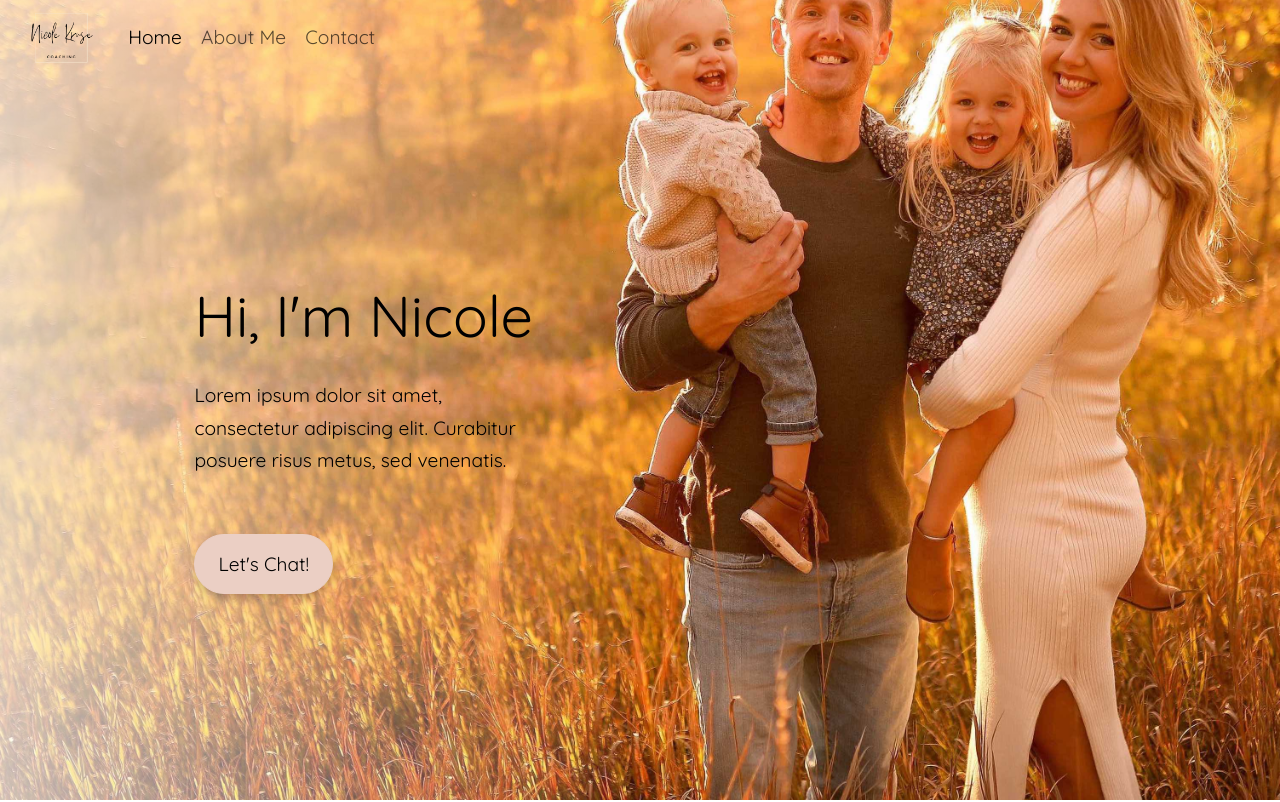
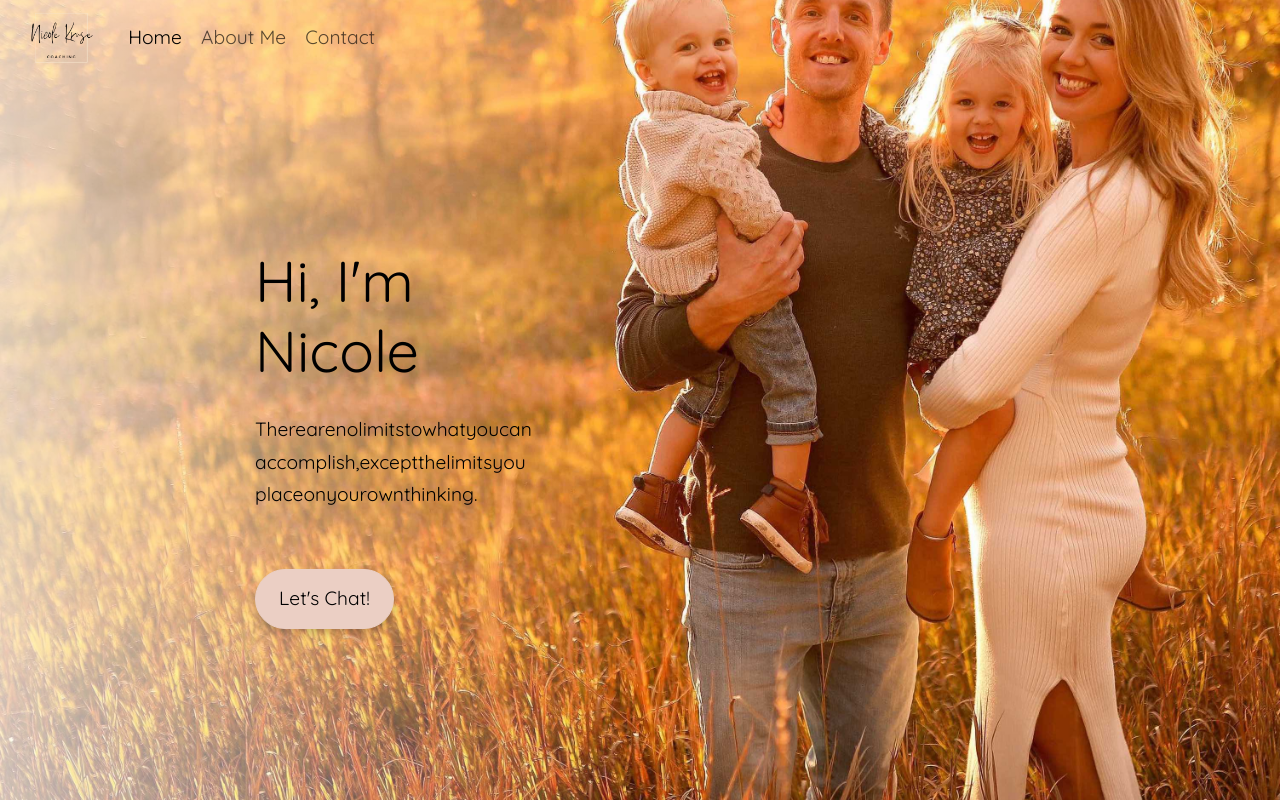
Before and after one commit to ericlafontsee/Nicole-Kruse-Coaching, a React (Create React App) app: page / in a window 1280 px wide. Shown: the top 802 px of the page. Built offline with nearby package versions, Linux system fonts and the light colour scheme.

Commit message:
added a css animation to the header text

```diff
--- a/src/components/header/Header.js
+++ b/src/components/header/Header.js
@@ -9,12 +9,31 @@ const Header = () => {
           <div className="col-sm-9 col-md-5 header-copy p-3">
             <div className="">
               <h1 className="display-5 mb-lg-4">
-                Hi, I'm <span className="fw-bolder">Nicole</span>
+                Hi, I'm Nicole
               </h1>
-              <p className="text-body fs-lg">Lorem ipsum dolor sit amet, consectetur adipiscing elit. Curabitur posuere risus metus, sed venenatis.</p>
+              <p className="text-body fs-lg">
+                <span>There</span>
+                <span>are</span>
+                <span>no</span>
+                <span>limits</span>
+                <span>to</span>
+                <span>what</span>
+                <span>you</span>
+                <span>can</span>
+                <span>accomplish,</span>
+                <span>except</span>
+                <span>the</span>
+                <span>limits</span>
+                <span>you</span>
+                <span>place</span>
+                <span>on</span>
+                <span>your</span>
+                <span>own</span>
+                <span>thinking.</span>
+              </p>
             </div>
             <div className="mt-5">
-              <button className='btn btn-primary'>Let's Chat!</button>
+              <button className="btn btn-primary">Let's Chat!</button>
             </div>
           </div>
         </div>
--- a/src/components/header/header.scss
+++ b/src/components/header/header.scss
@@ -26,12 +26,122 @@
       z-index: 1;
     }
 
+    @keyframes showup {
+      0% {
+        opacity: 0;
+        transform: translateY(-10px);
+      }
+      100% {
+        opacity: 1;
+        transform: translateY(0);
+      }
+    }
+
     .header-copy {
       color: white;
       text-align: right;
 
+      h1 {
+        animation: showup 1s ease-in;
+      }
+
       p {
         color: white !important;
+        transform: scale(0.94);
+        animation: scale 3s forwards cubic-bezier(0.5, 1, 0.89, 1);
+      }
+      @keyframes scale {
+        100% {
+          transform: scale(1);
+        }
+      }
+      span {
+        display: inline-block;
+        opacity: 0;
+        filter: blur(4px);
+      }
+
+      span:nth-child(1) {
+        animation: fade-in 0.8s 1s forwards cubic-bezier(0.11, 0, 0.5, 0);
+      }
+
+      span:nth-child(2) {
+        animation: fade-in 0.8s 1.2s forwards cubic-bezier(0.11, 0, 0.5, 0);
+      }
+
+      span:nth-child(3) {
+        animation: fade-in 0.8s 1.3s forwards cubic-bezier(0.11, 0, 0.5, 0);
+      }
+
+      span:nth-child(4) {
+        animation: fade-in 0.8s 1.4s forwards cubic-bezier(0.11, 0, 0.5, 0);
+      }
+
+      span:nth-child(5) {
+        animation: fade-in 0.8s 1.5s forwards cubic-bezier(0.11, 0, 0.5, 0);
+      }
+
+      span:nth-child(6) {
+        animation: fade-in 0.8s 1.6s forwards cubic-bezier(0.11, 0, 0.5, 0);
+      }
+
+      span:nth-child(7) {
+        animation: fade-in 0.8s 1.7s forwards cubic-bezier(0.11, 0, 0.5, 0);
+      }
+
+      span:nth-child(8) {
+        animation: fade-in 0.8s 1.8s forwards cubic-bezier(0.11, 0, 0.5, 0);
+      }
+
+      span:nth-child(9) {
+        animation: fade-in 0.8s 1.9s forwards cubic-bezier(0.11, 0, 0.5, 0);
+      }
+
+      span:nth-child(10) {
+        animation: fade-in 0.8s 2s forwards cubic-bezier(0.11, 0, 0.5, 0);
+      }
+
+      span:nth-child(11) {
+        animation: fade-in 0.8s 2.1s forwards cubic-bezier(0.11, 0, 0.5, 0);
+      }
+
+      span:nth-child(12) {
+        animation: fade-in 0.8s 2.2s forwards cubic-bezier(0.11, 0, 0.5, 0);
+      }
+
+      span:nth-child(13) {
+        animation: fade-in 0.8s 2.3s forwards cubic-bezier(0.11, 0, 0.5, 0);
+      }
+
+      span:nth-child(14) {
+        animation: fade-in 0.8s 2.4s forwards cubic-bezier(0.11, 0, 0.5, 0);
+      }
+
+      span:nth-child(15) {
+        animation: fade-in 0.8s 2.5s forwards cubic-bezier(0.11, 0, 0.5, 0);
+      }
+
+      span:nth-child(16) {
+        animation: fade-in 0.8s 2.6s forwards cubic-bezier(0.11, 0, 0.5, 0);
+      }
+
+      span:nth-child(17) {
+        animation: fade-in 0.8s 2.7s forwards cubic-bezier(0.11, 0, 0.5, 0);
+      }
+
+      span:nth-child(18) {
+        animation: fade-in 0.8s 2.8s forwards cubic-bezier(0.11, 0, 0.5, 0);
+      }
+
+      @keyframes fade-in {
+        100% {
+          opacity: 1;
+          filter: blur(0);
+        }
+      }
+
+      .btn{
+        animation: showup 4s ease-in;
       }
     }
 
```
Also changed, not shown: 1 other file (tests, documents, lock files or other folders).
